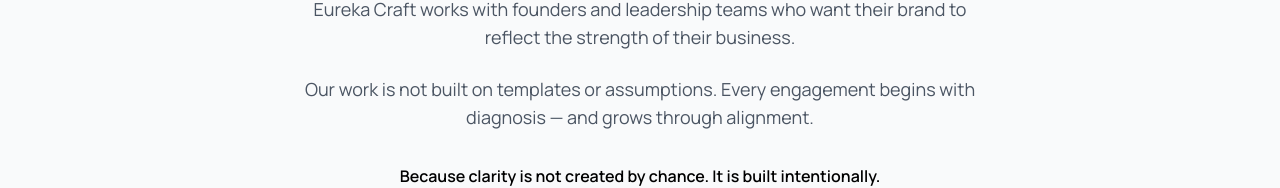
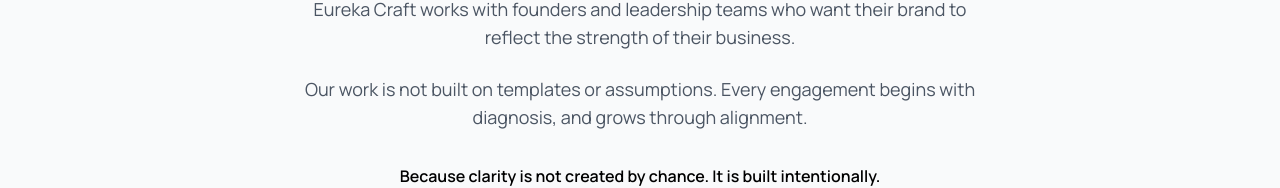
Before and after one commit to ragbak1210-ctrl/eureka-craft-consultancy, a Next.js app: page / in a window 1280 px wide. Shown: the part 5368-5556 px from the top of the page. Built offline with nearby package versions, Linux system fonts and the light colour scheme.

Commit message:
Update Footer.tsx

```diff
--- a/components/Footer.tsx
+++ b/components/Footer.tsx
@@ -21,7 +21,7 @@
 
           <p className="text-lg text-gray-600 mb-8">
             Our work is not built on templates or assumptions.
-            Every engagement begins with diagnosis — and grows through alignment.
+            Every engagement begins with diagnosis, and grows through alignment.
           </p>
 
           <p className="font-semibold text-black">
```
